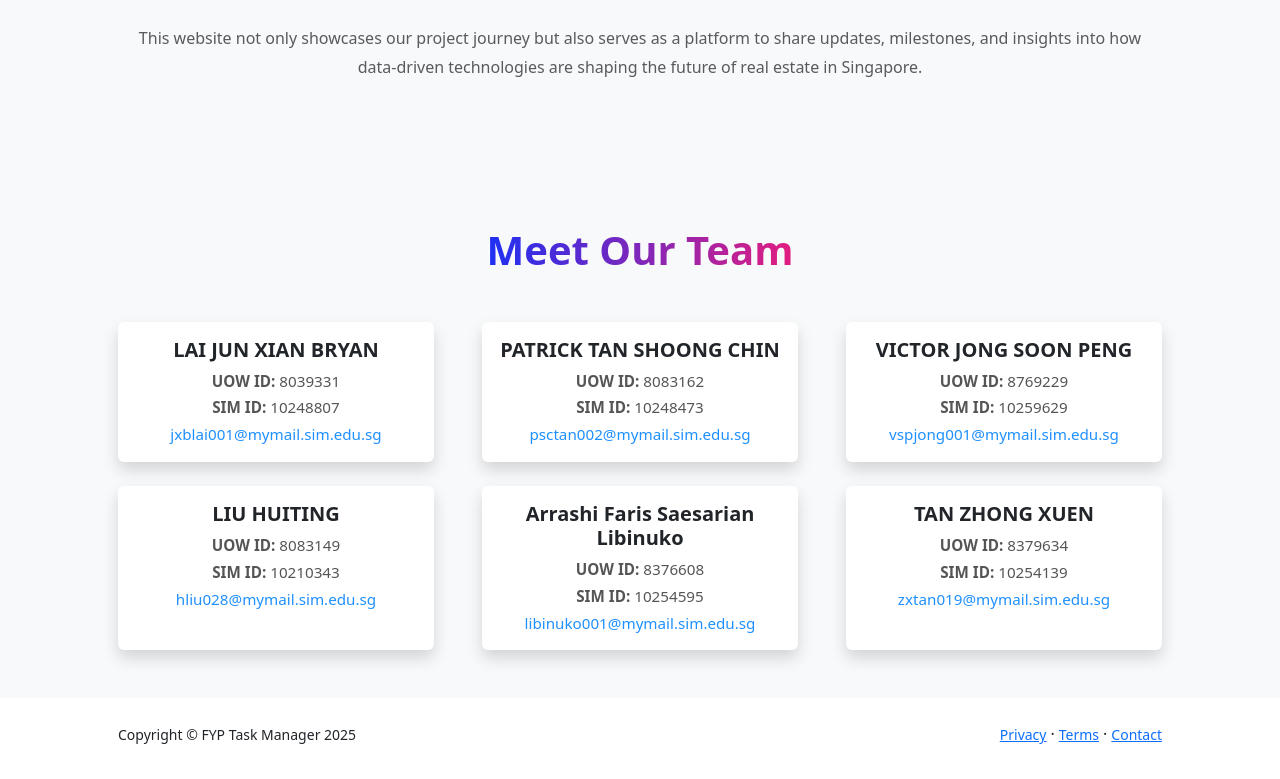
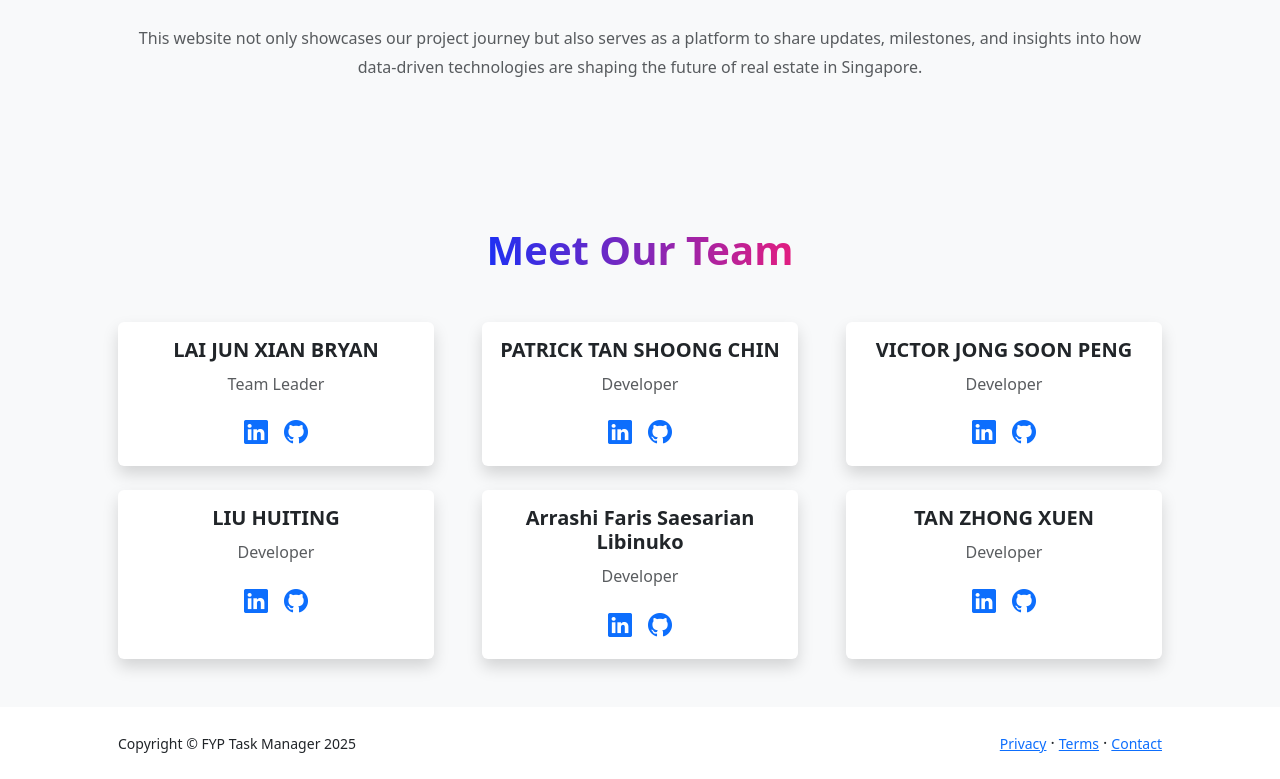
Before and after one commit to FYP-25-S1-07P/fyp25s107p_project_details, a React (Create React App) app: page / in a window 1280 px wide. Shown: the part 1737-2516 px from the top of the page. Built offline with nearby package versions, Linux system fonts and the light colour scheme.

Commit message:
add contact us, remove ids, add github linkedin and roles

```diff
--- a/package.json
+++ b/package.json
@@ -6,6 +6,7 @@
   "dependencies": {
     "@popperjs/core": "^2.11.8",
     "bootstrap": "^5.3.3",
+    "bootstrap-icons": "^1.11.3",
     "cra-template": "1.2.0",
     "react": "^19.0.0",
     "react-dom": "^19.0.0",
--- a/src/App.js
+++ b/src/App.js
@@ -1,15 +1,24 @@
 import React from 'react';
-import { BrowserRouter as Router } from 'react-router-dom';
+import { BrowserRouter as Router, Routes, Route } from 'react-router-dom';
 import NavBar from './components/NavBar';
-import Header from './components/Header';
 import Footer from './components/Footer';
 import HomePage from './pages/HomePage';
+import ContactUs from "./pages/ContactUs";
+import Header from './components/Header';
 
 const App = () => (
     <Router>
         <NavBar />
-        <Header />
-        <HomePage />
+        <Routes>
+            {/* Include Header on the HomePage route */}
+            <Route path="/" element={
+                <>
+                    <Header />
+                    <HomePage />
+                </>
+            } />
+            <Route path="/contact" element={<ContactUs />} />
+        </Routes>
         <Footer />
     </Router>
 );
--- a/src/components/NavBar.js
+++ b/src/components/NavBar.js
@@ -20,6 +20,7 @@ const NavBar = () => {
                 <div className="collapse navbar-collapse" id="navbarSupportedContent">
                     <ul className="navbar-nav ms-auto mb-2 mb-lg-0 small fw-bolder">
                         <li className="nav-item"><Link className="nav-link" to="/">Home</Link></li>
+                        <li className="nav-item"><Link className="nav-link" to="/contact">Contact Us</Link></li>
                     </ul>
                 </div>
             </div>
--- a/src/data/TeamMembers.js
+++ b/src/data/TeamMembers.js
@@ -1,40 +1,40 @@
 const teamMembers = [
     {
-        uowId: "8039331",
-        simId: "10248807",
         name: "LAI JUN XIAN BRYAN",
-        email: "jxblai001@mymail.sim.edu.sg",
+        linkedin: "https://www.linkedin.com/in/bryan-linkedin",
+        github: "https://github.com/bryan-github",
+        role: "Team Leader"
     },
     {
-        uowId: "8083162",
-        simId: "10248473",
         name: "PATRICK TAN SHOONG CHIN",
-        email: "psctan002@mymail.sim.edu.sg",
+        linkedin: "https://www.linkedin.com/in/patrick-linkedin",
+        github: "https://github.com/patrick-github",
+        role: "Developer"
     },
     {
-        uowId: "8769229",
-        simId: "10259629",
         name: "VICTOR JONG SOON PENG",
-        email: "vspjong001@mymail.sim.edu.sg",
+        linkedin: "https://www.linkedin.com/in/victorjongsoon/",
+        github: "https://github.com/victorjongsoon",
+        role: "Developer"
     },
     {
-        uowId: "8083149",
-        simId: "10210343",
         name: "LIU HUITING",
-        email: "hliu028@mymail.sim.edu.sg",
+        linkedin: "https://www.linkedin.com/in/liu-linkedin",
+        github: "https://github.com/liu-github",
+        role: "Developer"
     },
     {
-        uowId: "8376608",
-        simId: "10254595",
         name: "Arrashi Faris Saesarian Libinuko",
-        email: "libinuko001@mymail.sim.edu.sg",
+        linkedin: "https://www.linkedin.com/in/arrashi-linkedin",
+        github: "https://github.com/arrashi-github",
+        role: "Developer"
     },
     {
-        uowId: "8379634",
-        simId: "10254139",
         name: "TAN ZHONG XUEN",
-        email: "zxtan019@mymail.sim.edu.sg",
-    },
+        linkedin: "https://www.linkedin.com/in/tan-linkedin",
+        github: "https://github.com/tan-github",
+        role: "Developer"
+    }
 ];
 
 export default teamMembers;
--- a/src/index.js
+++ b/src/index.js
@@ -5,6 +5,7 @@ import App from './App';
 import reportWebVitals from './reportWebVitals';
 import 'bootstrap/dist/css/bootstrap.min.css';
 import 'bootstrap/dist/js/bootstrap.bundle.min.js';
+import 'bootstrap-icons/font/bootstrap-icons.css';
 
 const root = ReactDOM.createRoot(document.getElementById('root'));
 root.render(
--- /dev/null
+++ b/src/pages/ContactUs.js
@@ -0,0 +1,25 @@
+import React from 'react';
+
+const ContactUs = () => {
+    return (
+        <div>
+            <section className="bg-light py-5">
+                <div className="container px-5">
+                    <h1 className="display-5 fw-bolder text-center">
+                        <span className="text-gradient">Contact Us</span>
+                    </h1>
+                    <p className="text-muted text-center mt-3">
+                        If you have any questions or inquiries, feel free to contact us at:
+                    </p>
+                    <p className="text-center">
+                        <a href="mailto:fyp25s107p@gmail.com" className="btn btn-primary">
+                            fyp25s107p@gmail.com
+                        </a>
+                    </p>
+                </div>
+            </section>
+        </div>
+    );
+};
+
+export default ContactUs;
--- a/src/pages/HomePage.js
+++ b/src/pages/HomePage.js
@@ -12,15 +12,19 @@ const HomePage = () => {
                     <div className="row gx-5 justify-content-center">
                         <div className="col-xxl-8">
                             <div className="text-center my-5">
-                                <h2 className="display-5 fw-bolder"><span className="text-gradient d-inline">About Our Project</span></h2>
+                                <h2 className="display-5 fw-bolder"><span className="text-gradient d-inline">About Our Project</span>
+                                </h2>
                                 <p className="lead fw-light mb-4">
-                                    Welcome to the official website of our Final Year Project:<br />
+                                    Welcome to the official website of our Final Year Project:<br/>
                                     <strong>Interactive Real Estate Price Prediction in Singapore</strong>
                                 </p>
                                 <p className="text-muted">
-                                    Our project is focused on developing a user-friendly platform that utilizes <strong>artificial intelligence</strong> and
-                                    <strong> machine learning</strong> to predict real estate prices in Singapore. This platform is designed to enable users to
-                                    input property details and receive instant price estimates based on historical data and property attributes.
+                                    Our project is focused on developing a user-friendly platform that utilizes <strong>artificial
+                                    intelligence</strong> and
+                                    <strong> machine learning</strong> to predict real estate prices in Singapore. This
+                                    platform is designed to enable users to
+                                    input property details and receive instant price estimates based on historical data
+                                    and property attributes.
                                 </p>
                                 <p className="text-muted">
                                     Key components of our project include:
@@ -55,7 +59,9 @@ const HomePage = () => {
                                     ))}
                                 </div>
                                 <p className="text-muted mt-4">
-                                    This website not only showcases our project journey but also serves as a platform to share updates, milestones, and insights into how data-driven technologies are shaping the future of real estate in Singapore.
+                                    This website not only showcases our project journey but also serves as a platform to
+                                    share updates, milestones, and insights into how data-driven technologies are
+                                    shaping the future of real estate in Singapore.
                                 </p>
                             </div>
                         </div>
@@ -75,13 +81,25 @@ const HomePage = () => {
                                 <div className="card h-100 border-0 shadow">
                                     <div className="card-body text-center">
                                         <h5 className="card-title fw-bold">{member.name}</h5>
-                                        <p className="card-text mb-1"><strong>UOW ID:</strong> {member.uowId}</p>
-                                        <p className="card-text mb-1"><strong>SIM ID:</strong> {member.simId}</p>
-                                        <p className="card-text">
-                                            <a href={`mailto:${member.email}`} className="text-decoration-none">
-                                                {member.email}
+                                        <p className="card-text text-muted">{member.role}</p>
+                                        <div className="d-flex justify-content-center gap-3 mt-3">
+                                            <a
+                                                href={member.linkedin}
+                                                target="_blank"
+                                                rel="noreferrer"
+                                                className="text-decoration-none"
+                                            >
+                                                <i className="bi bi-linkedin fs-4"></i>
                                             </a>
-                                        </p>
+                                            <a
+                                                href={member.github}
+                                                target="_blank"
+                                                rel="noreferrer"
+                                                className="text-decoration-none"
+                                            >
+                                                <i className="bi bi-github fs-4"></i>
+                                            </a>
+                                        </div>
                                     </div>
                                 </div>
                             </div>
```
Also changed, not shown: src/index.css (line endings or trailing spaces), 1 other file (tests, documents, lock files or other folders).
